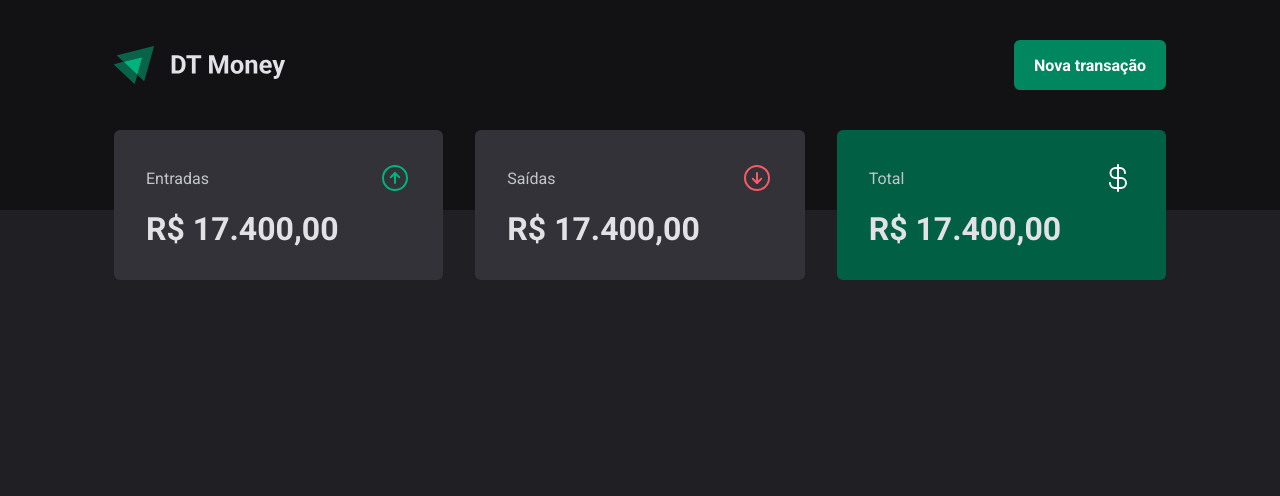
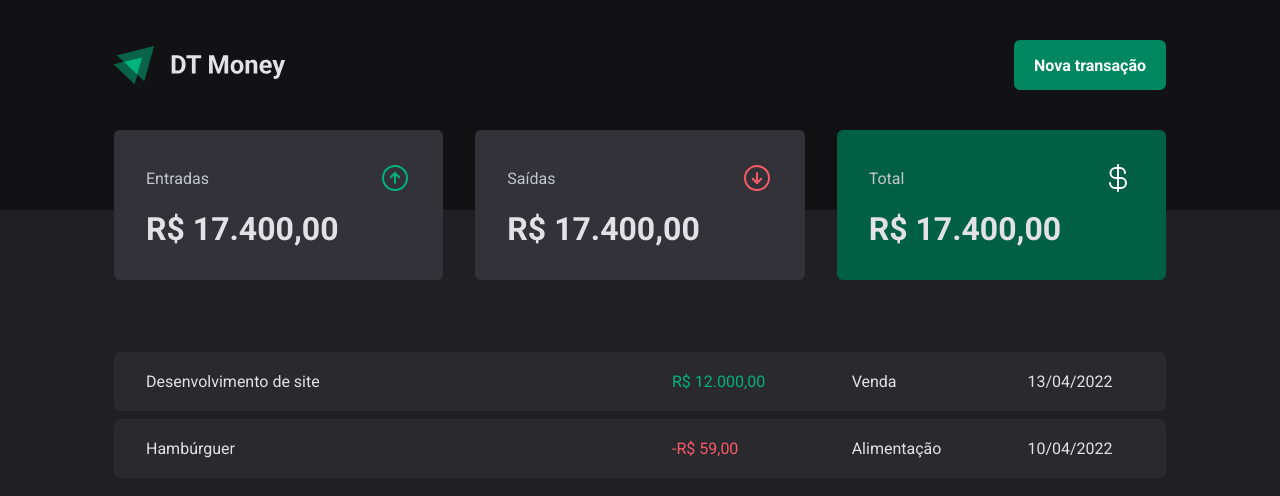
Before and after one commit to luisgustavofaria/controle-financeiro, a Next.js app: page / in a window 1280 px wide. Shown: the top 496 px of the page. Built offline with nearby package versions, Linux system fonts and the light colour scheme.

Commit message:
criado table

```diff
--- a/pages/index.jsx
+++ b/pages/index.jsx
@@ -1,11 +1,13 @@
 import { Header } from "../src/components/header/Header";
 import { Summary } from "../src/components/summary/Summary";
+import { Table } from "../src/components/table/Table";
 
 export default function HomePage(){
 	return (
 		<div>
 			<Header/>
 			<Summary/>
+      <Table/>
 		</div>
     )
 }
--- a/src/components/header/Header.jsx
+++ b/src/components/header/Header.jsx
@@ -1,7 +1,4 @@
 import styled from "styled-components";
-
-
-//const Logo = styled.img``
 
 const HeaderContainer = styled.header`
   background: ${props => props.theme["gray-900"]};
--- /dev/null
+++ b/src/components/table/Table.jsx
@@ -0,0 +1,62 @@
+import styled from "styled-components";
+
+const TransactionsContainer = styled.main`
+  width: 100%;
+  max-width: 1100px;
+  margin: 4rem auto 0;
+  padding: 0 1.5rem;
+`
+
+const TransactionsTable = styled.table`
+  width: 100%;
+  border-collapse: separate;
+  border-spacing: 0 0.5rem;
+
+  td {
+    padding: 1.25rem 2rem;
+    background: ${props => props.theme["gray-700"]};
+    &:first-child {
+      border-top-left-radius: 6px;
+      border-bottom-left-radius: 6px;
+    }
+    &:last-child {
+      border-top-right-radius: 6px;
+      border-bottom-right-radius: 6px;
+    }
+  }
+`
+
+const PriceHighlight = styled.span`
+  color: ${props => props.variant === "income" ? props.theme["green-300"] : props.theme["red-300"]};
+`
+
+export function Table() {
+  return(
+    <TransactionsContainer>
+      <TransactionsTable>
+        <tbody>
+          <tr>
+            <td width="50%">Desenvolvimento de site</td>
+            <td>
+              <PriceHighlight variant="income">
+                R$ 12.000,00
+              </PriceHighlight>
+            </td>
+            <td>Venda</td>
+            <td>13/04/2022</td>
+          </tr>
+          <tr>
+            <td width="50%">Hambúrguer</td>
+            <td>
+              <PriceHighlight variant="outcome">
+                -R$ 59,00
+              </PriceHighlight>
+            </td>
+            <td>Alimentação</td>
+            <td>10/04/2022</td>
+          </tr>
+        </tbody>
+      </TransactionsTable>
+    </TransactionsContainer>
+  )
+}
```
